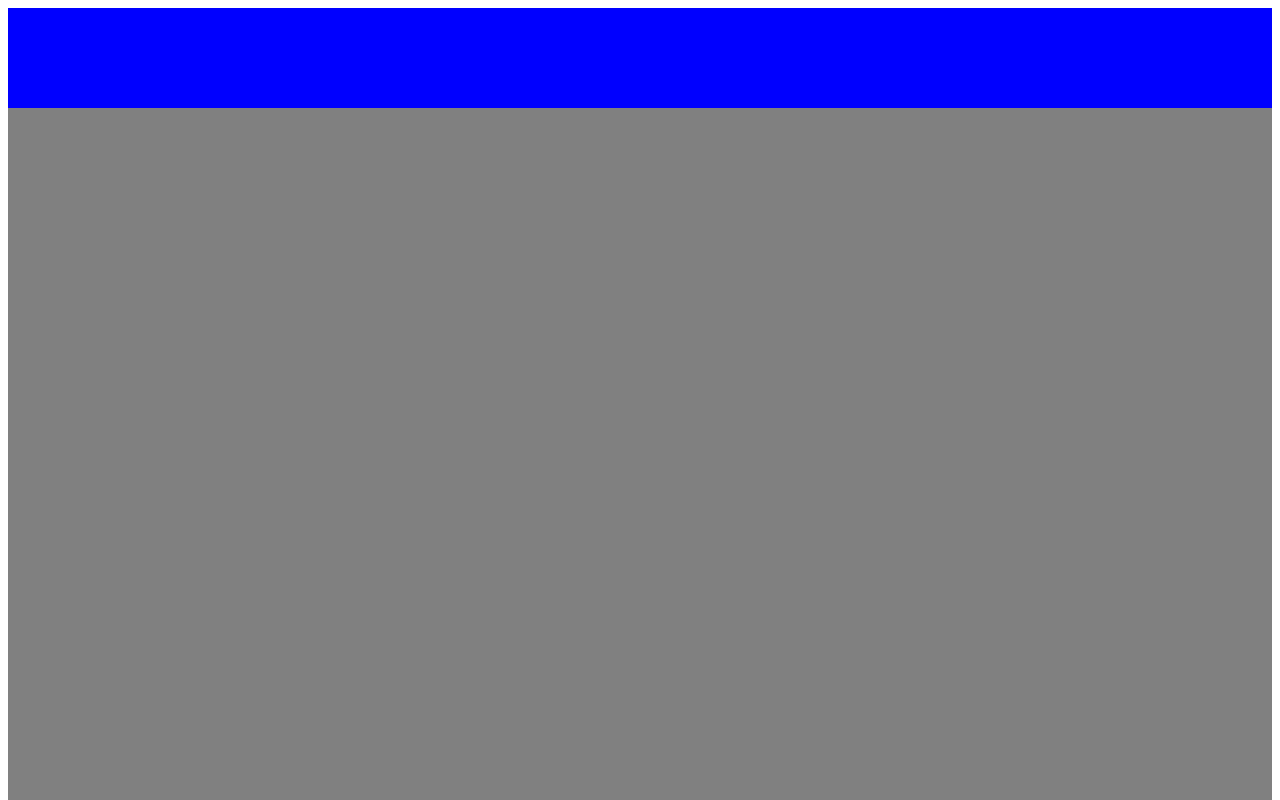
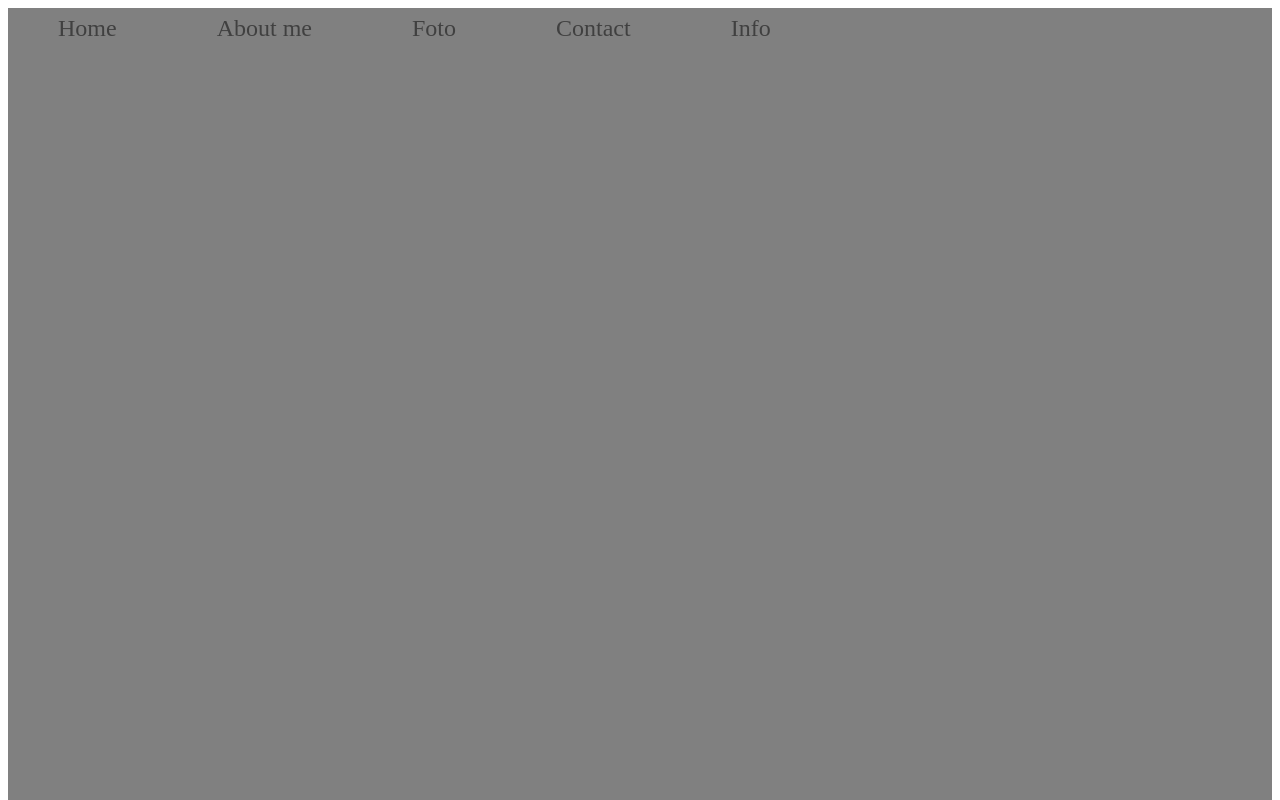
Before and after one commit to sq1fya/lukaszgorecki, a plain HTML site: page index.html in a window 1280 px wide. Shown: the top 800 px of the page. Drawn offline with Linux system fonts and the light colour scheme.

Commit message:
Add menu and id with section

```diff
--- a/css/button.css
+++ /dev/null
@@ -1,5 +0,0 @@
-.button {
-    background: black;
-    height: 80px;
-    width: 200px;
-}
--- a/css/main.css
+++ b/css/main.css
@@ -1,26 +1,32 @@
 .rwd {
 }
 .menu {
-    background: blue;
-    height: 100px;
+    position: fixed;
+    background: gray;
+    opacity: 0.5;
+    height: 40px;
+    display: flex;
+    justify-content: space-between;
+    align-items: center;
+    flex-wrap: wrap;
 }
-.main {
+#main {
     background: gray;
     height: 900px;
 }
-.aboutme {
+#aboutme {
     background: blue;
     height: 1000px;
 }
-.foto {
+#foto {
     background: gray;
     height: 1000px;
 }
-.contact {
+#contact {
     background: blue;
     height: 1000px;
 }
-.foot {
+#foot {
     background: gray;
     height: 100px;
 }
--- /dev/null
+++ b/css/menu.css
@@ -0,0 +1,20 @@
+a {
+    color: black;
+    font-size: 150%;
+    text-decoration: none;
+    margin: 0px 50px 0 50px;
+    /* height: 80px; */
+    /* width: 200px; */
+}
+a:link {
+    text-decoration: none;
+}
+a:visited {
+    text-decoration: none;
+}
+a:active {
+    text-decoration: none;
+}
+a:hover {
+    text-decoration: none;
+}
--- a/index.html
+++ b/index.html
@@ -7,23 +7,23 @@
     <meta http-equiv="X-UA-Compatible" content="ie=edge">
     <title>Document</title>
     <link rel="stylesheet" href="css/main.css">
-    <link rel="stylesheet" href="css/button.css">
+    <link rel="stylesheet" href="css/menu.css">
 </head>
 
 <body>
     <div class="rwd">
-        <div class="menu">
-            <div class="button.menu"></div>
-            <div class="button.main"></div>
-            <div class="button.aboutme"></div>
-            <div class="button.foto"></div>
-            <div class="button.contact"></div>
+        <div id='menu' class="menu">
+            <a href="#main">Home</a>
+            <a href="#aboutme">About me</a>
+            <a href="#foto">Foto</a>
+            <a href="#contact">Contact</a>
+            <a href="#foot">Info</a>
         </div>
-        <div class="main"></div>
-        <div class="aboutme"></div>
-        <div class="foto"></div>
-        <div class="contact"></div>
-        <div class="foot"></div>
+        <div id="main"></div>
+        <div id="aboutme"></div>
+        <div id="foto"></div>
+        <div id="contact"></div>
+        <div id="foot"></div>
     </div>
 </body>
 
```
